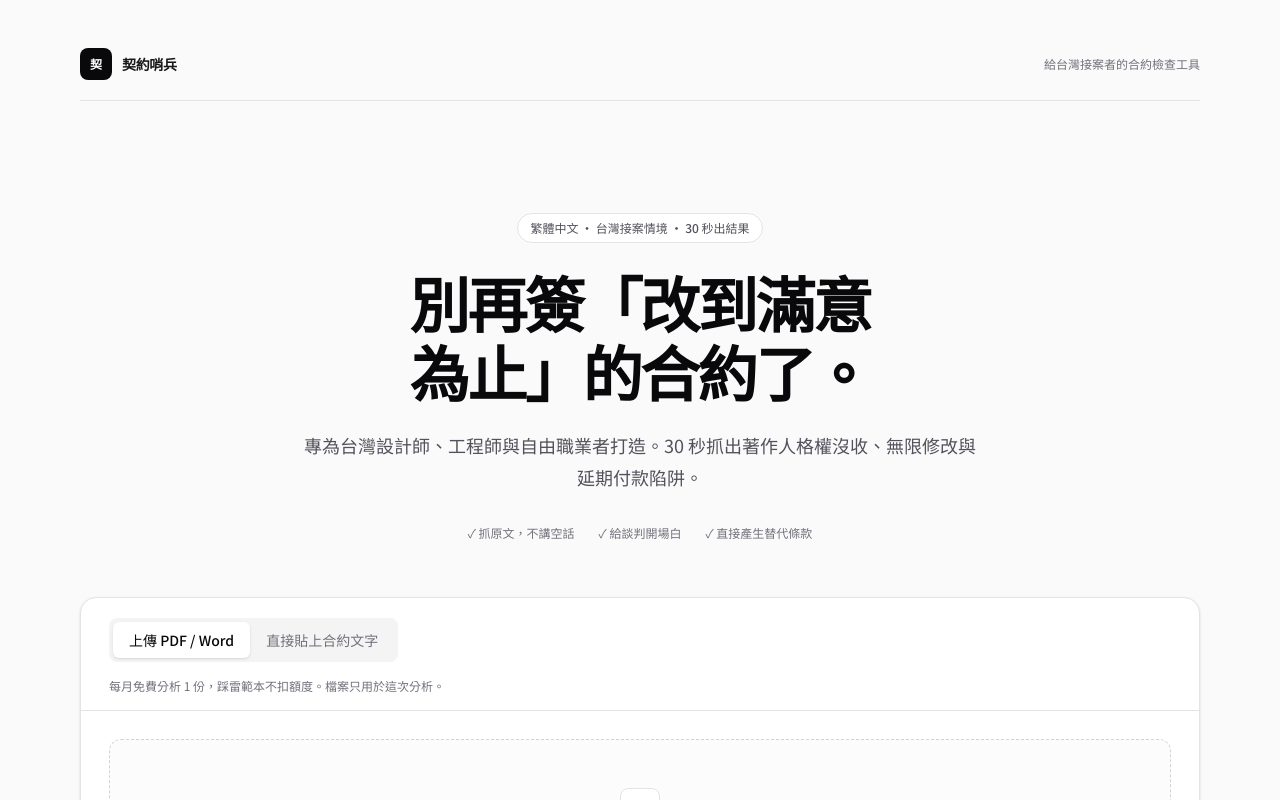
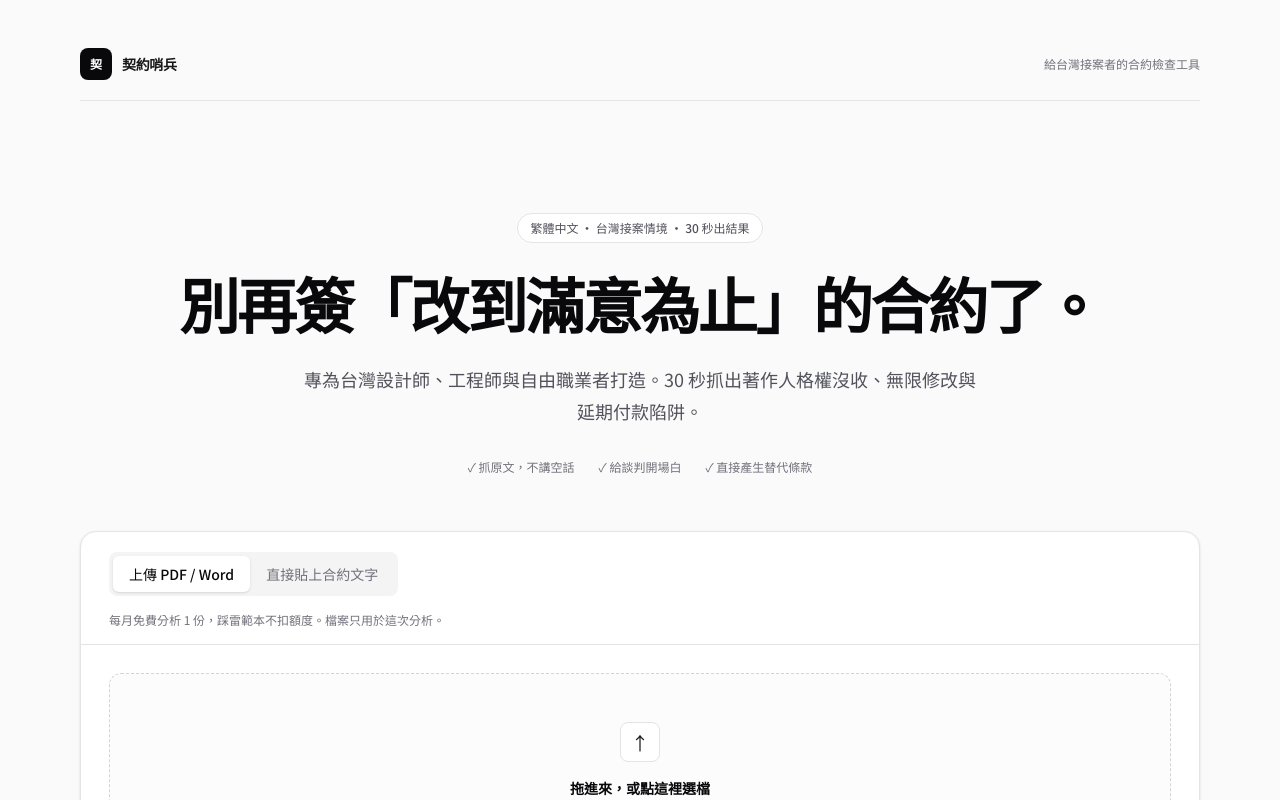
Before and after one commit to ts00617769-cell/Contract-review, a Next.js app: page / in a window 1280 px wide. Shown: the top 800 px of the page. Built offline with nearby package versions, Linux system fonts and the light colour scheme; no server answers.

Commit message:
style: keep hero headline on a single line
Co-authored-by: Tank <ts00617769-cell@users.noreply.github.com>

```diff
--- a/app/page.tsx
+++ b/app/page.tsx
@@ -15,11 +15,11 @@ export default async function HomePage() {
         <p className="text-xs text-zinc-500">給台灣接案者的合約檢查工具</p>
       </nav>
 
-      <header className="mx-auto mb-14 max-w-4xl pt-20 text-center md:pt-28">
+      <header className="mb-14 pt-20 text-center md:pt-28">
         <p className="mx-auto inline-flex rounded-full border border-zinc-200 bg-white px-3 py-1.5 text-xs font-medium text-zinc-600 dark:border-zinc-800 dark:bg-zinc-950 dark:text-zinc-400">
           繁體中文 · 台灣接案情境 · 30 秒出結果
         </p>
-        <h1 className="mt-6 text-balance text-4xl font-semibold leading-[1.15] tracking-[-0.04em] text-zinc-950 dark:text-white sm:text-5xl md:text-6xl">
+        <h1 className="mt-6 whitespace-nowrap text-[clamp(1.125rem,5.4vw,3.75rem)] font-semibold leading-[1.2] tracking-[-0.04em] text-zinc-950 dark:text-white">
           別再簽「改到滿意為止」的合約了。
         </h1>
         <p className="mx-auto mt-6 max-w-2xl text-base leading-8 text-zinc-600 dark:text-zinc-400 md:text-lg">
```
